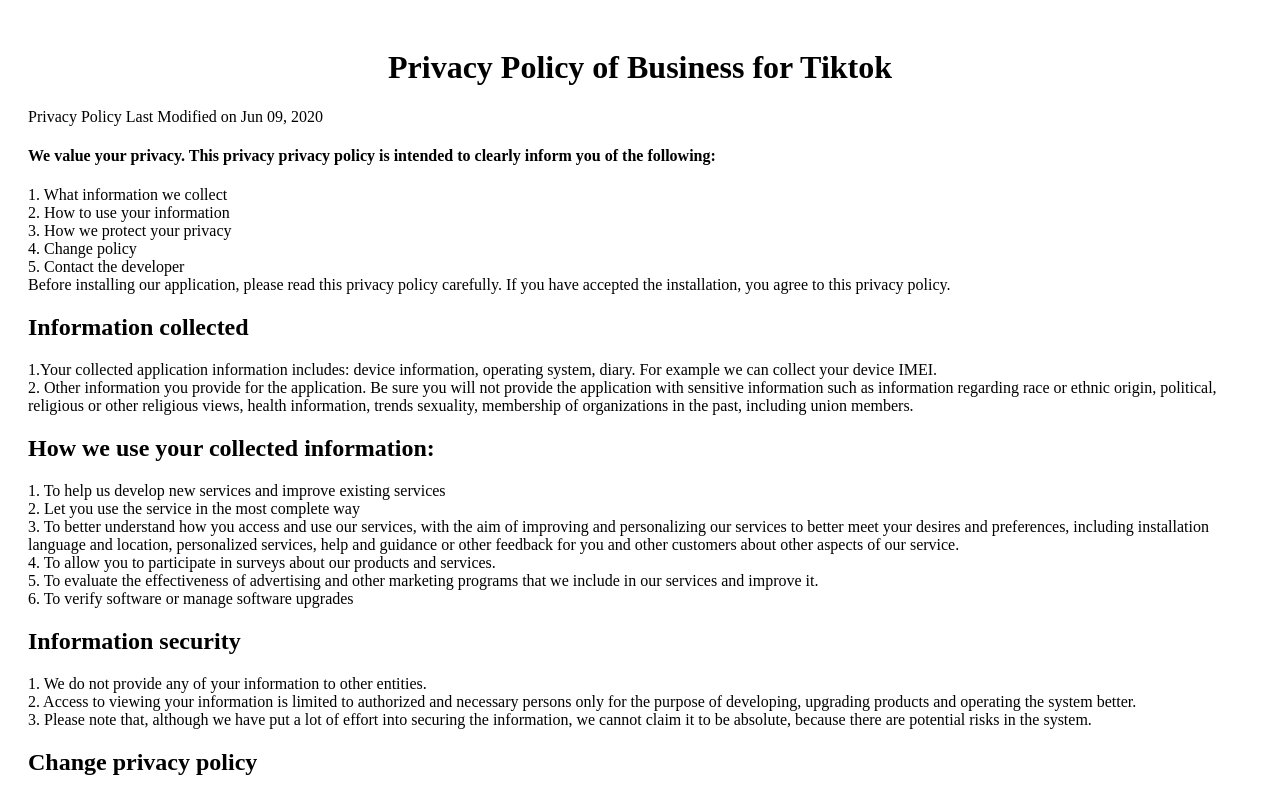
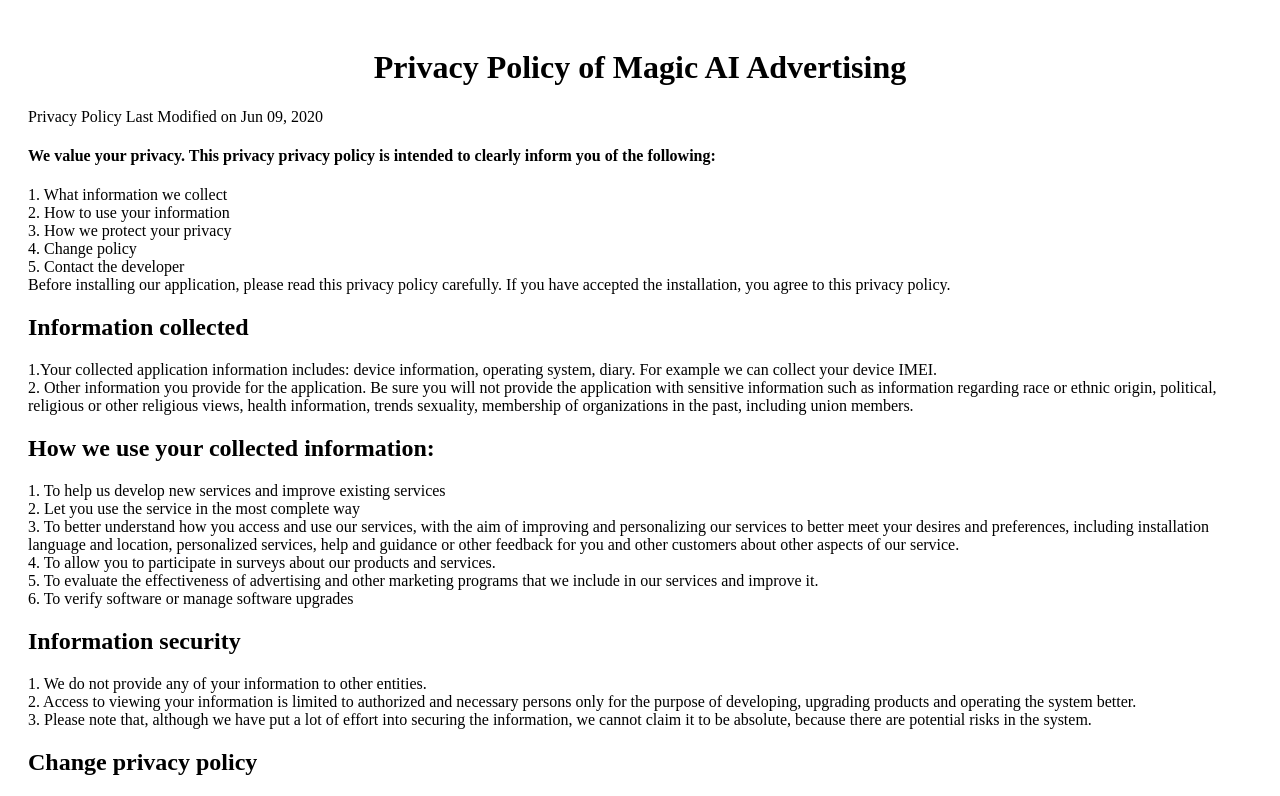
Before and after one commit to Kuzuki4799/Policy_Magic_AI_Advertising_Ngoc_Son, a plain HTML site: page index.html in a window 1280 px wide. Shown: the top 796 px of the page. Drawn offline with Linux system fonts and the light colour scheme.

Commit message:
Update index.html

```diff
--- a/index.html
+++ b/index.html
@@ -7,7 +7,7 @@
 <link type="text/css" rel="stylesheet" charset="UTF-8" href="./index_files/translateelement.css"></head>
 <body>
 	<div id="content" style="padding:20px;">
-		<h1 style="text-align: center;">Privacy Policy of Business for Tiktok</h1>
+		<h1 style="text-align: center;">Privacy Policy of Magic AI Advertising</h1>
 		<p>Privacy Policy Last Modified on Jun 09, 2020</p>
 		<h4>We value your privacy. This privacy privacy policy is intended to clearly inform you of the following:</h4>
 			1. What information we collect<br>
```
